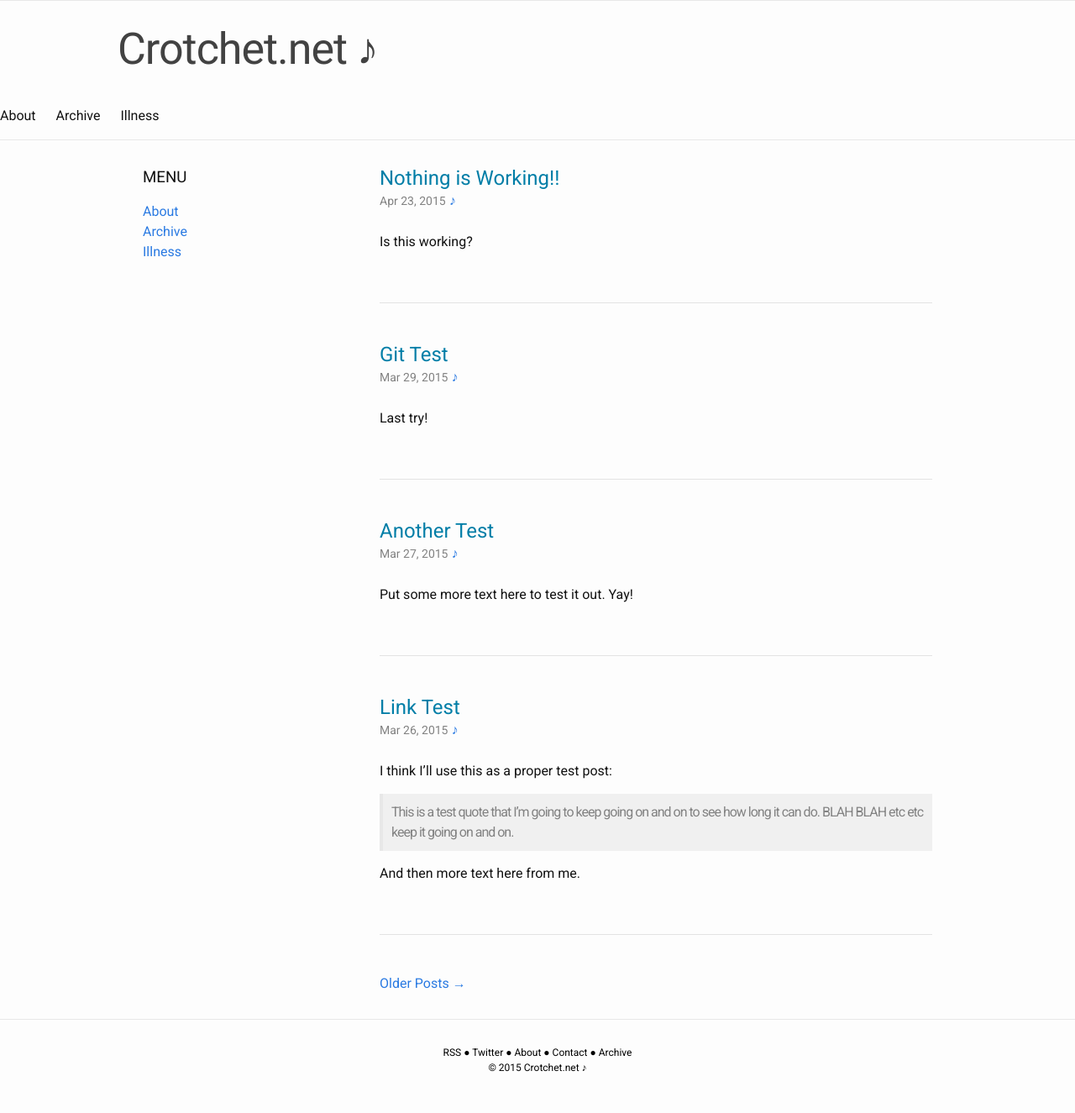
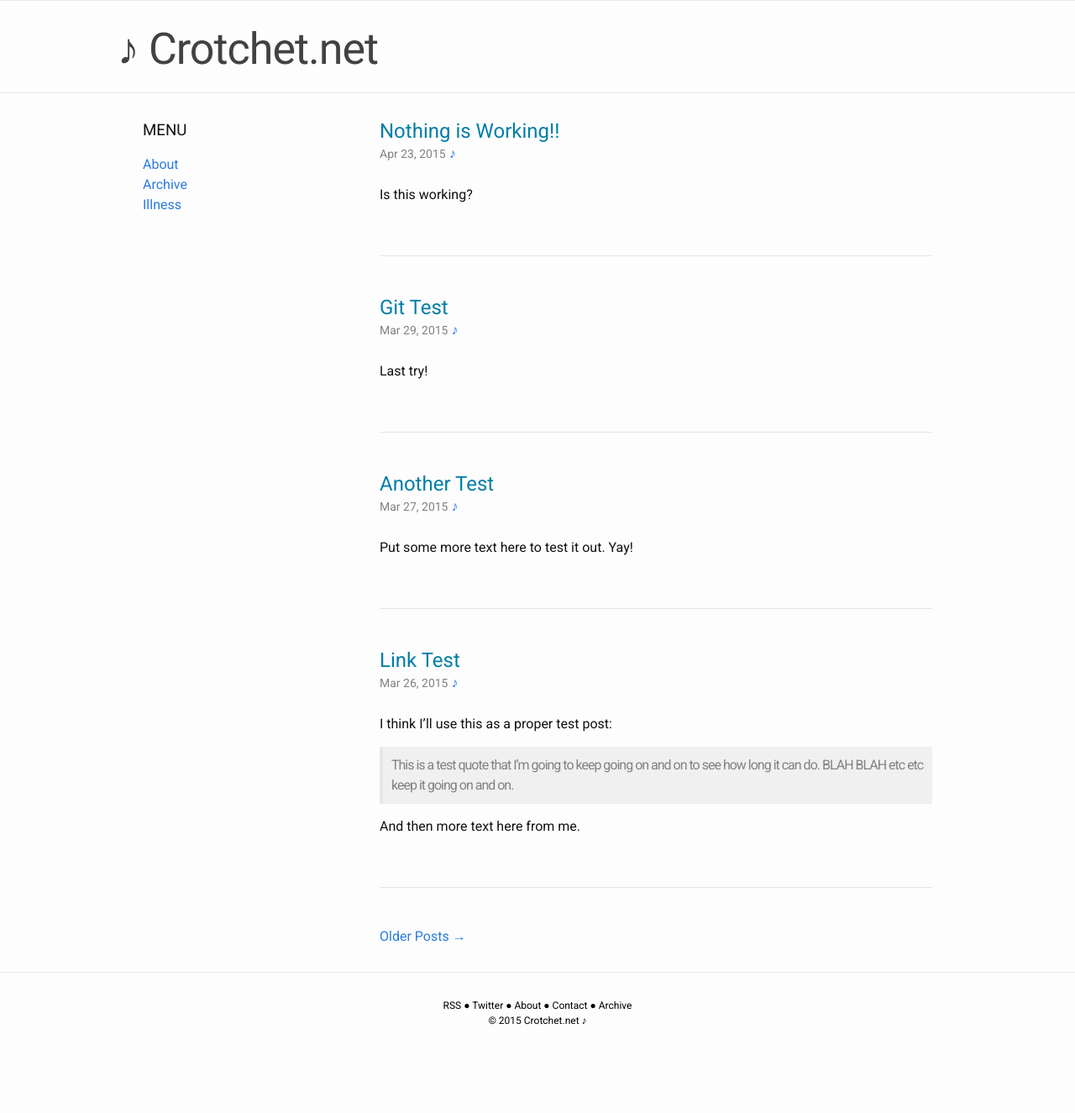
Before and after one commit to andyml123/andyml123.github.io, a Jekyll site: the page built from index.html, in a window 1280 px wide. Shown: the whole page at 84% size. Built offline with Jekyll 4.4.1, drawn with Linux system fonts in a browser that asks for light colours; the list of posts is cut into pages by our own code; after the commit the page ends 1269 px from its top, so only the background shows below that.

Commit message:
inital commit

```diff
--- a/_includes/header.html
+++ b/_includes/header.html
@@ -1,6 +1,6 @@
 <header class="site-header">
 
-    <div class="site-title"><a class="site-title" href="{{ site.baseurl }}/">{{ site.title }} ♪</a></div>
+    <div class="site-title"><a class="site-title" href="{{ site.baseurl }}/">♪ {{ site.title }}</a></div>
 
 
     <nav class="site-nav">
@@ -12,14 +12,7 @@
         </svg>
       </a>
 
-      <div class="trigger">
-        {% for page in site.pages %}
-          {% if page.title %}
-          <a class="page-link" href="{{ page.url | prepend: site.baseurl }}">{{ page.title }}</a>
-          {% endif %}
-        {% endfor %}
-      </div>
-    </nav>
+
 
 
 
```
